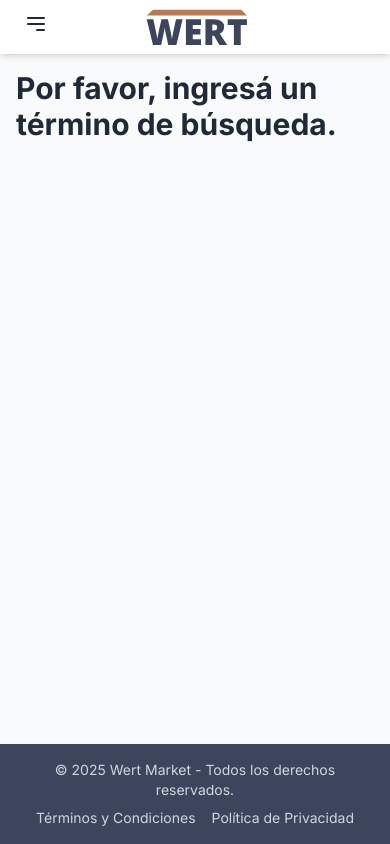
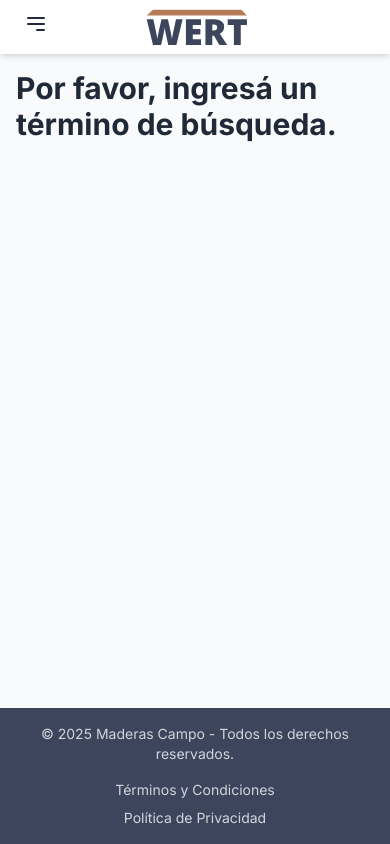
Before and after one commit to juampere/market-wert, a Next.js app: page /buscar in a window 390 px wide. Built offline with nearby package versions, Linux system fonts and the light colour scheme.

Commit message:
Se formateo mensaje de whatsapp

```diff
--- a/components/Footer.js
+++ b/components/Footer.js
@@ -10,16 +10,15 @@ export default function Footer() {
         {/* Copyright */}
         <div className="text-center md:text-left mb-2 md:mb-0">
           <p className="text-gray-300">
-            &copy; {currentYear} Wert Market - Todos los derechos reservados.
+            &copy; {currentYear} Maderas Campo - Todos los derechos reservados.
           </p>
         </div>
 
-        {/* Enlaces Legales */}
-        <div className="flex space-x-4">
-          <Link href="/terminos" className="text-gray-300 hover:text-white transition-colors">
+        <div className="flex flex-col md:flex-row gap-2 md:gap-4 mt-2 md:mt-0">
+          <Link href="/terminos" className="text-gray-300 hover:text-white transition-colors text-center md:text-left">
             Términos y Condiciones
           </Link>
-          <Link href="/privacidad" className="text-gray-300 hover:text-white transition-colors">
+          <Link href="/privacidad" className="text-gray-300 hover:text-white transition-colors text-center md:text-left">
             Política de Privacidad
           </Link>
         </div>
--- a/components/FormularioCotizacion.js
+++ b/components/FormularioCotizacion.js
@@ -8,11 +8,27 @@ export default function FormularioCotizacion({ productoNombre, onClose }) {
   const [email, setEmail] = useState('');
   const [mensaje, setMensaje] = useState('');
 
+  // components/FormularioCotizacion.js -> Reemplazar esta función
+
 const handleSubmit = (event) => {
   event.preventDefault();
-    const numeroCliente = '5493446374568'; // Número de teléfono real
-    const mensajeWA = `¡Hola! Quisiera cotizar el producto *${productoNombre}*. Mi nombre es: ${nombre}.${email ? ` Mi email es: ${email}.` : ''}${mensaje ? ` Mensaje: ${mensaje}` : ''}`;
+  const numeroCliente = '5493489356690';
+
+  // --- FORMATO DEL MENSAJE ---
+  // Usamos saltos de línea (%0A) para separar cada dato
+  let mensajeWA = `¡Hola! Quisiera cotizar el siguiente producto:\n\n`;
+  mensajeWA += `*Producto:* ${productoNombre}\n`;
+  mensajeWA += `*Nombre:* ${nombre}\n`;
+
+  if (email) {
+    mensajeWA += `*Email:* ${email}\n`;
+  }
+  if (mensaje) {
+    mensajeWA += `*Mensaje:* ${mensaje}\n`;
+  }
+
   const urlWhatsApp = `https://wa.me/${numeroCliente}?text=${encodeURIComponent(mensajeWA)}`;
+
   window.open(urlWhatsApp, '_blank');
   onClose();
 };
```
Lines whose indentation alone changed are shown as unchanged.
